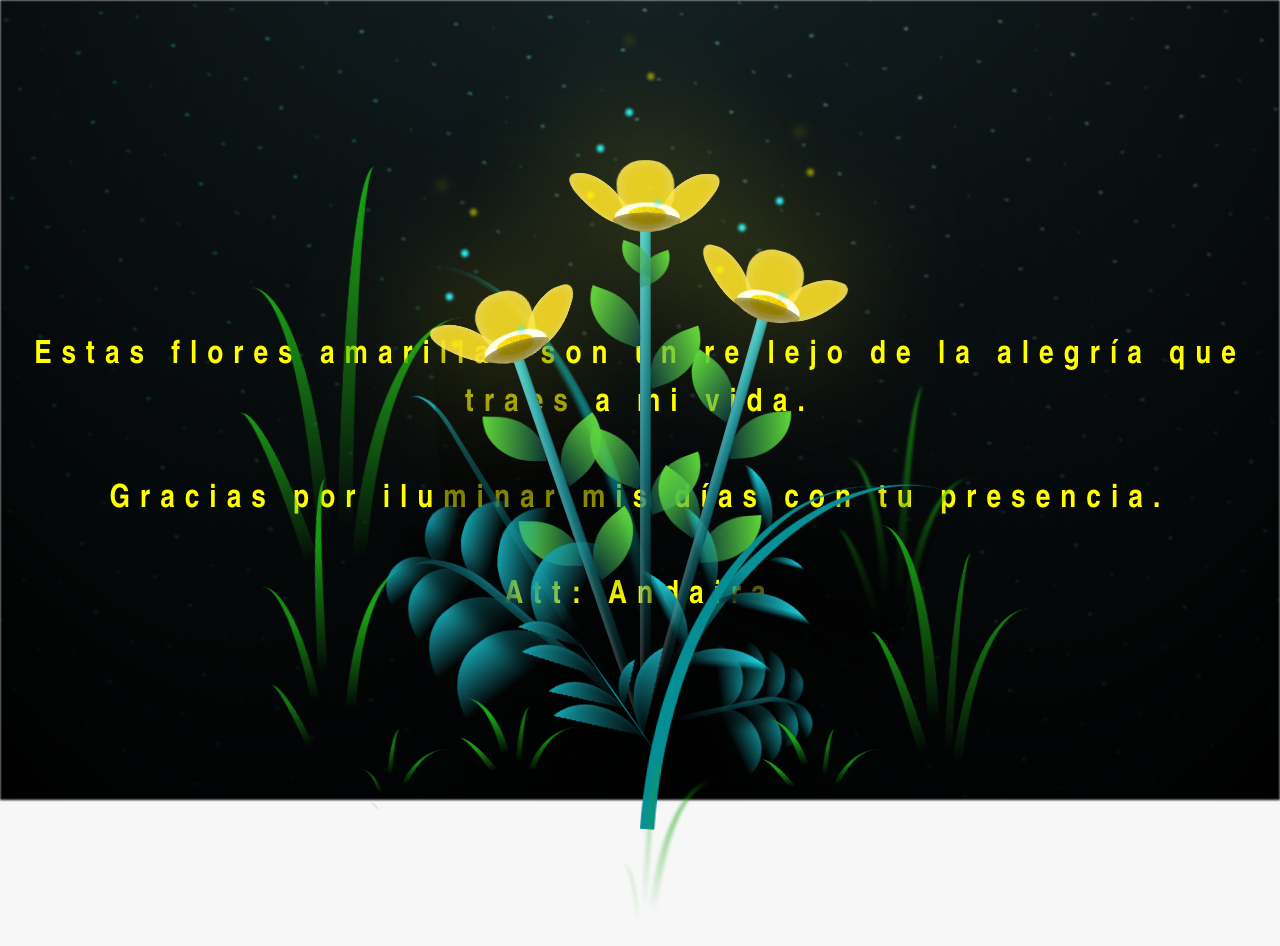
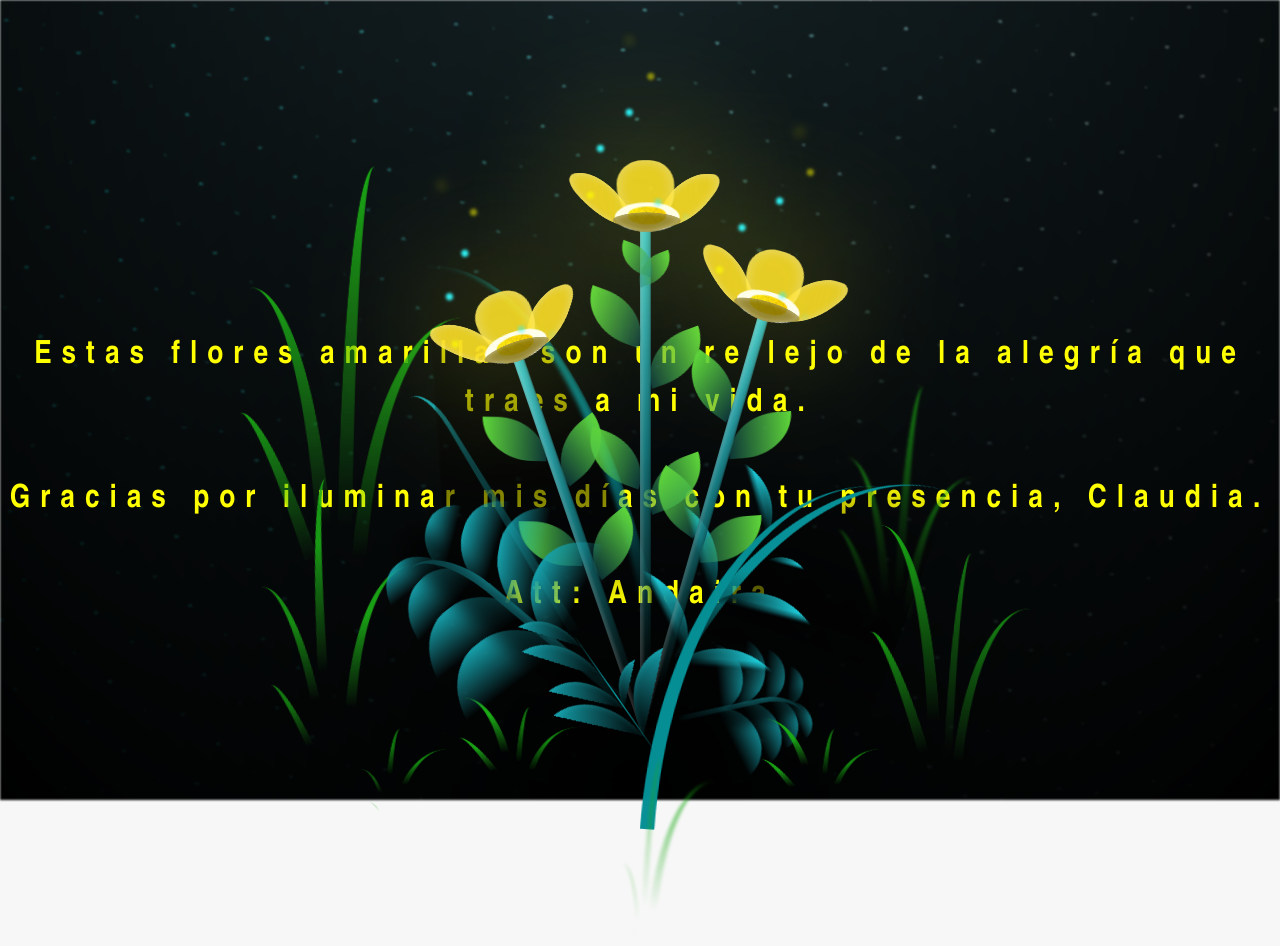
Before and after one commit to SoyAndaira/flowers-andaira.github.io, a plain HTML site: page flower.html in a window 1280 px wide. Drawn offline with Linux system fonts and the light colour scheme.

Commit message:
Update flower.html

```diff
--- a/flower.html
+++ b/flower.html
@@ -15,7 +15,7 @@
     </div>
 
     <h1 class="titulo">Estas flores amarillas son un reflejo de la alegría que traes a mi vida. <br> <br>
-      Gracias por iluminar mis días con tu presencia. <br> <br> Att: Andaira</h1>
+      Gracias por iluminar mis días con tu presencia, Claudia. <br> <br> Att: Andaira</h1>
     <div class="night"></div>
     <div class="flowers">
       <div class="flower flower--1">
```
